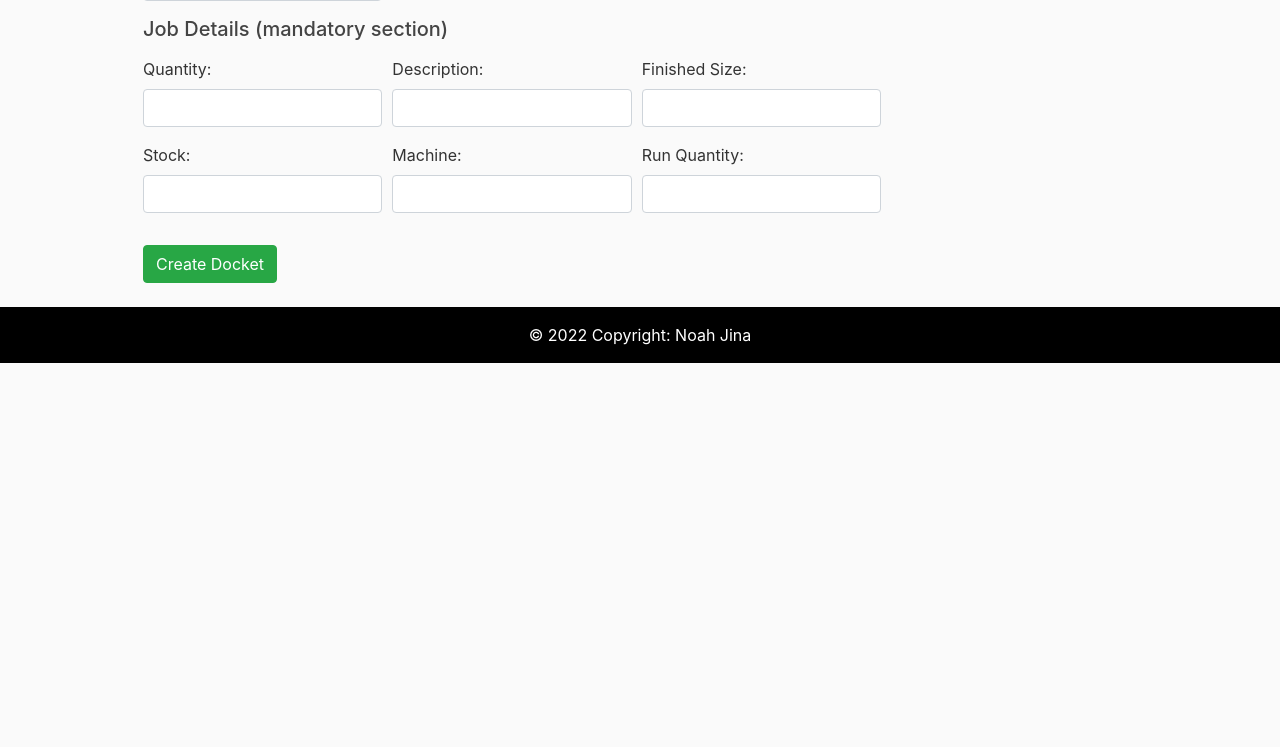
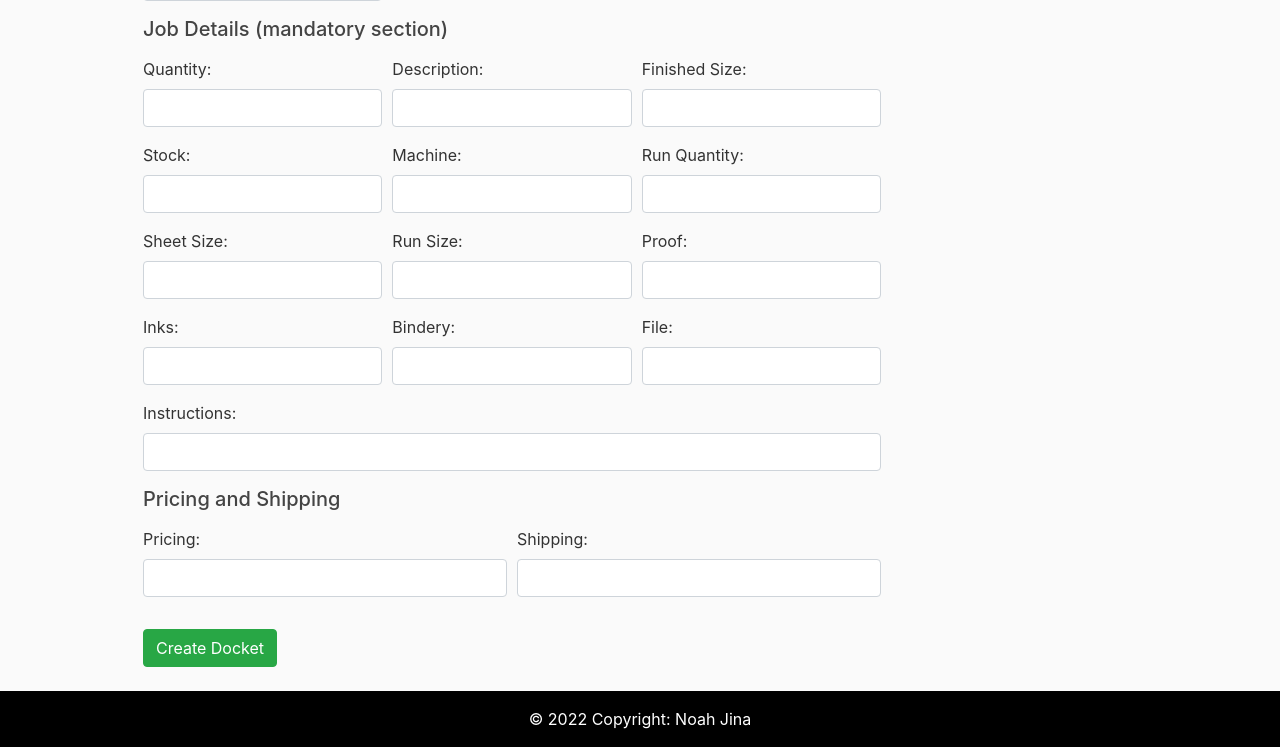
Before and after one commit to noahj9/StockDock, a Django app: page /dockets/new/ in a window 1280 px wide. Shown: the part 677-1424 px from the top of the page. Before the commit the page ends 1040 px from the top, so only its background shows below. Run offline with Django 4.2, Linux system fonts and the light colour scheme; the visitor is signed in with stand-in values (Sample User, id 1).

Commit message:
new docket form
updated new docket form fields and look

```diff
--- a/webApp_PrintSoftware/Dockets/templates/dockets/new.html
+++ b/webApp_PrintSoftware/Dockets/templates/dockets/new.html
@@ -86,6 +86,7 @@
                 {{ form.finished_size_1  }}
             </div>
         </div>
+
         <div class="form-row">
             <div class="form-group col-md-4">
                 <label>Stock: </label>
@@ -101,6 +102,57 @@
             </div>
         </div>
 
+        <div class="form-row">
+            <div class="form-group col-md-4">
+                <label>Sheet Size: </label>
+                {{ form.sheet_size_1  }}
+            </div>
+            <div class="form-group col-md-4">
+                <label>Run Size: </label>
+                {{ form.run_size_1 }}
+            </div>
+            <div class="form-group col-md-4">
+                <label>Proof: </label>
+                {{ form.proof_1  }}
+            </div>
+        </div>
+
+        <div class="form-row">
+            <div class="form-group col-md-4">
+                <label>Inks: </label>
+                {{ form.inks_1  }}
+            </div>
+            <div class="form-group col-md-4">
+                <label>Bindery: </label>
+                {{ form.bindery_1 }}
+            </div>
+            <div class="form-group col-md-4">
+                <label>File: </label>
+                {{ form.file_1  }}
+            </div>
+        </div>
+
+        <div class="form-row">
+            <div class="form-group col-md-12">
+                <label>Instructions: </label>
+                {{ form.instructions_1 }}
+            </div>
+        </div>
+
+        <h5>Pricing and Shipping</h5>
+        <p></p>
+        <div class="form-row">
+            <div class="form-group col-md-6">
+                <label>Pricing: </label>
+                {{ form.price_comission_1  }}
+            </div>
+            <div class="form-group col-md-6">
+                <label>Shipping: </label>
+                {{ form.shipping_1 }}
+            </div>
+        </div>
+
+
 
 
 
```
